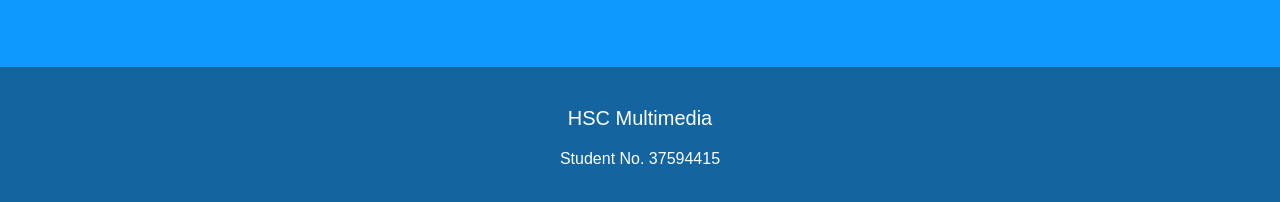
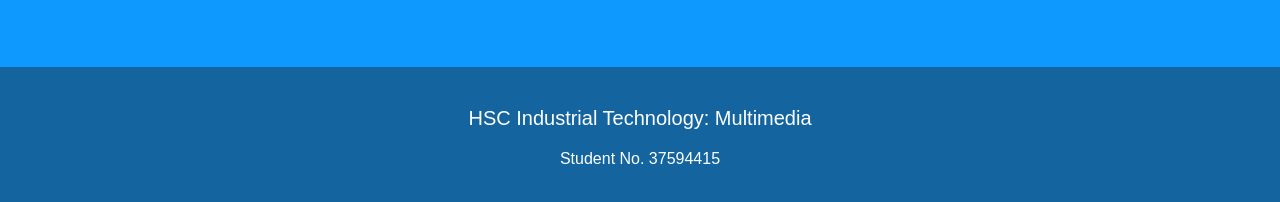
Before and after one commit to 37594415/3dvideogames, a plain HTML site: page index.html in a window 1280 px wide. Shown: the part 994-1196 px from the top of the page. Drawn offline with Linux system fonts and the light colour scheme.

Commit message:
Update index.html

```diff
--- a/index.html
+++ b/index.html
@@ -33,7 +33,7 @@
         </div>
     </div>
     <footer>
-        <p style="font-size:20px;">HSC Multimedia</p>
+        <p style="font-size:20px;">HSC Industrial Technology: Multimedia</p>
         <p>Student No. 37594415</p>
     </footer>
 </body>
```
